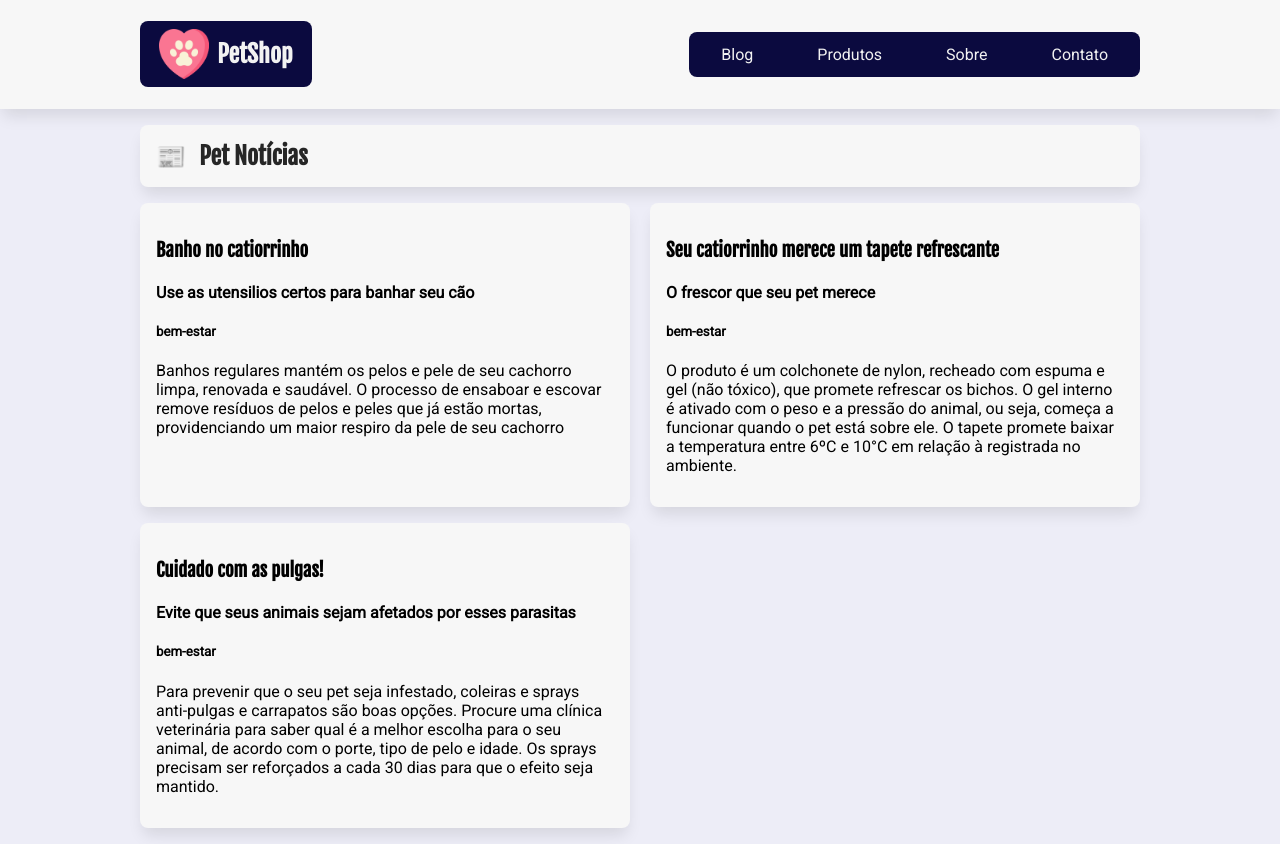
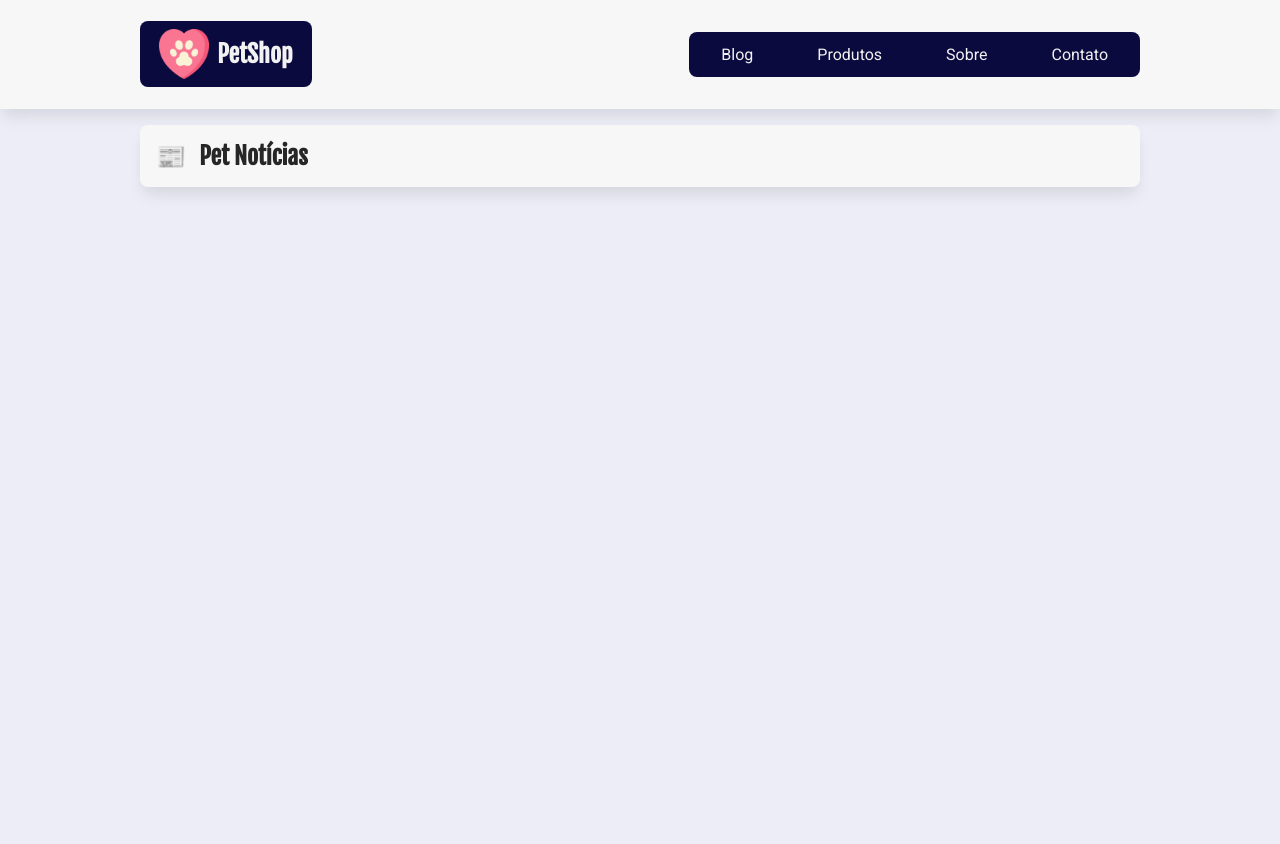
Before and after one commit to veronica-silva/petshop-veronica, a React (Create React App) app: page / in a window 1280 px wide. After the commit the page ends 800 px from the top, so only its background shows below. Built offline with nearby package versions, Linux system fonts and the light colour scheme.

Commit message:
removendo conteudo da constante

```diff
--- a/src/components/ListaPosts/ListaPosts.jsx
+++ b/src/components/ListaPosts/ListaPosts.jsx
@@ -1,32 +1,7 @@
 import estilos from "./ListaPosts.module.css";
 
 const ListaPosts = () => {
-  const posts = [
-    {
-      id: 1,
-      titulo: "Banho no catiorrinho",
-      subtitulo: "Use as utensilios certos para banhar seu cão",
-      descricao:
-        "Banhos regulares mantém os pelos e pele de seu cachorro limpa, renovada e saudável. O processo de ensaboar e escovar remove resíduos de pelos e peles que já estão mortas, providenciando um maior respiro da pele de seu cachorro",
-      categoria: "bem-estar",
-    },
-    {
-      id: 2,
-      titulo: "Seu catiorrinho merece um tapete refrescante",
-      subtitulo: "O frescor que seu pet merece",
-      descricao:
-        "O produto é um colchonete de nylon, recheado com espuma e gel (não tóxico), que promete refrescar os bichos. O gel interno é ativado com o peso e a pressão do animal, ou seja, começa a funcionar quando o pet está sobre ele. O tapete promete baixar a temperatura entre 6ºC e 10°C em relação à registrada no ambiente.",
-      categoria: "bem-estar",
-    },
-    {
-      id: 3,
-      titulo: "Cuidado com as pulgas!",
-      subtitulo: "Evite que seus animais sejam afetados por esses parasitas",
-      descricao:
-        "Para prevenir que o seu pet seja infestado, coleiras e sprays anti-pulgas e carrapatos são boas opções. Procure uma clínica veterinária para saber qual é a melhor escolha para o seu animal, de acordo com o porte, tipo de pelo e idade. Os sprays precisam ser reforçados a cada 30 dias para que o efeito seja mantido.",
-      categoria: "bem-estar",
-    },
-  ];
+  const posts = [];
   return (
     <div className={estilos.lista_posts}>
       {posts.map(({ id, titulo, subtitulo, descricao, categoria }) => (
```
